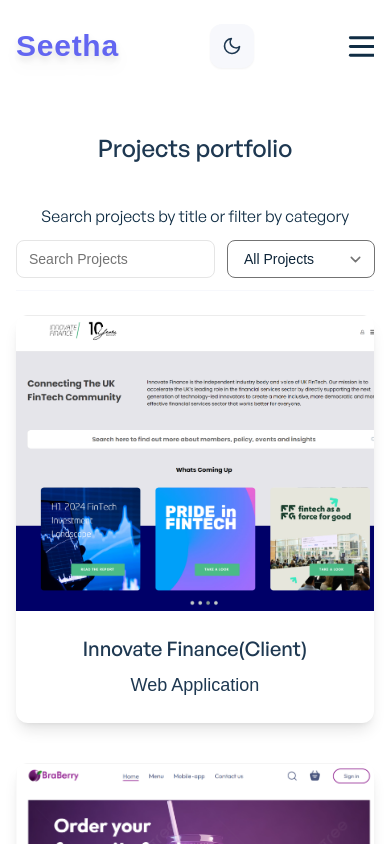
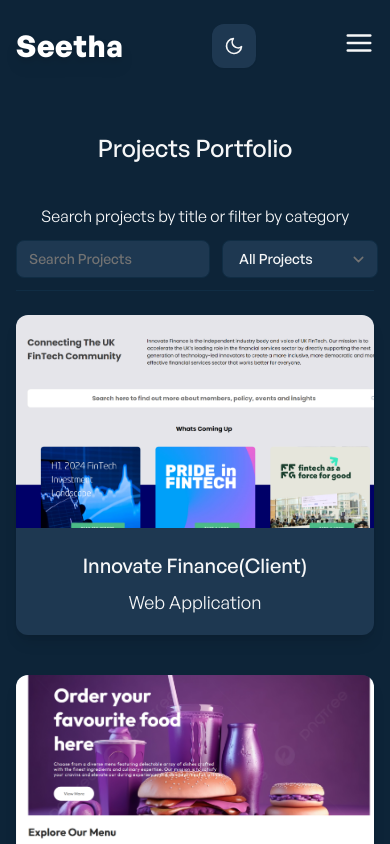
Before and after one commit to seetha-devi/my-portfolio, a Next.js app: page /projects in a window 390 px wide. Shown: the top 844 px of the page. Built offline with nearby package versions, Linux system fonts and the light colour scheme.

Commit message:
hydration issue is fixed

```diff
--- a/components/about/AboutClients.jsx
+++ b/components/about/AboutClients.jsx
@@ -1,10 +1,10 @@
-import { useState } from 'react';
+// import { useState } from 'react';
 import { clientsData } from '../../data/clientsData';
 import { clientsHeading } from '../../data/clientsData';
-import AboutClientSingle from './AboutClientSingle';
+import AboutSkill from './AboutSkill';
 
 function AboutClients() {
-	const [clients, setClients] = useState(clientsData);
+	const clients= clientsData;
 	return (
 		<div className="mt-10 sm:mt-20">
 			<p className="font-general-medium text-2xl sm:text-4xl text-primary-dark dark:text-primary-light">
@@ -12,7 +12,7 @@
 			</p>
 			<div className="m-4">
 
-					<AboutClientSingle  data={clients}/>
+					<AboutSkill  data={clients}/>
 
 
 			</div>
--- a/components/about/AboutClientSingle.jsx
+++ b/components/about/AboutSkill.jsx
@@ -1,7 +1,7 @@
 import Image from 'next/image';
-import { useState, useEffect } from 'react';
+import { useState} from 'react';
 
-const AboutClientSingle = ({ data }) => {
+const AboutSkill = ({ data }) => {
   // Set initial state to the name of the first skill
   const [selectedSkill, setSelectedSkill] = useState(data[0]?.name || null);
 
@@ -49,4 +49,4 @@
   );
 };
 
-export default AboutClientSingle;
+export default AboutSkill;
--- a/components/projects/ProjectSingle.jsx
+++ b/components/projects/ProjectSingle.jsx
@@ -1,14 +1,12 @@
 import { motion } from 'framer-motion';
 import Image from 'next/image';
 import Link from 'next/link';
-
-const imageStyle = { maxWidth: '100%', height: 'auto' };
 
 const ProjectSingle = (props) => {
 	return (
 		<motion.div
 			initial={{ opacity: 0 }}
-			animate={{ opacity: 1, delay: 1 }}
+			animate={{ opacity: 1 }}
 			transition={{
 				ease: 'easeInOut',
 				duration: 0.7,
@@ -21,18 +19,17 @@
 				aria-label="Single Project"
 				passHref
 			>
-				<div className="rounded-xl shadow-lg hover:shadow-xl cursor-pointer mb-10 sm:mb-0 bg-secondary-light dark:bg-ternary-dark">
-					<div>
+				<div className="w-full max-w-sm h-80 rounded-xl shadow-lg hover:shadow-xl cursor-pointer mb-10 sm:mb-0 bg-secondary-light dark:bg-ternary-dark">
+					<div className="relative h-2/3">
 						<Image
 							src={props.img}
-							className="rounded-t-xl border-none"
+							className="rounded-t-xl"
 							alt="Single Project"
-							layout="responsive"
-							width={150}
-							height={150}
+							layout="fill"
+							objectFit="cover"
 						/>
 					</div>
-					<div className="text-center px-4 py-6">
+					<div className="h-1/3 text-center px-4 py-6">
 						<p className="font-general-medium text-xl md:text-2xl text-ternary-dark dark:text-ternary-light mb-2">
 							{props.title}
 						</p>
--- a/components/projects/ProjectsGrid.jsx
+++ b/components/projects/ProjectsGrid.jsx
@@ -1,36 +1,33 @@
-import { useState } from 'react';
+import { useState, useEffect } from 'react';
 import { FiSearch } from 'react-icons/fi';
 import ProjectSingle from './ProjectSingle';
 import { projectsData } from '../../data/projectsData';
 import ProjectsFilter from './ProjectsFilter';
 
 function ProjectsGrid() {
-	const [searchProject, setSearchProject] = useState();
-	const [selectProject, setSelectProject] = useState();
+	const [searchProject, setSearchProject] = useState('');
+	const [selectProject, setSelectProject] = useState('');
+	const [filteredProjects, setFilteredProjects] = useState(projectsData);
 
-	// @todo - To be fixed
-	// const searchProjectsByTitle = projectsData.filter((item) => {
-	// 	const result = item.title
-	// 		.toLowerCase()
-	// 		.includes(searchProject.toLowerCase())
-	// 		? item
-	// 		: searchProject == ''
-	// 		? item
-	// 		: '';
-	// 	return result;
-	// });
+	useEffect(() => {
+		// Perform the filtering when search or category changes
+		const searchProjects = projectsData.filter((item) =>
+			item.title.toLowerCase().includes(searchProject.toLowerCase())
+		);
 
-	const selectProjectsByCategory = projectsData.filter((item) => {
-		let category =
-			item.category.charAt(0).toUpperCase() + item.category.slice(1);
-		return category.includes(selectProject);
-	});
+		const categoryFilteredProjects = searchProjects.filter((item) => {
+			const category = item.category.charAt(0).toUpperCase() + item.category.slice(1);
+			return category.includes(selectProject);
+		});
+
+		setFilteredProjects(categoryFilteredProjects);
+	}, [searchProject, selectProject]);
 
 	return (
-		<section className="py-5 sm:py-10 mt-5 sm:mt-10">
+		<div className="py-5 sm:py-10 mt-5 sm:mt-10">
 			<div className="text-center">
 				<p className="font-general-medium text-2xl sm:text-4xl mb-1 text-ternary-dark dark:text-ternary-light">
-					Projects portfolio
+					Projects Portfolio
 				</p>
 			</div>
 
@@ -70,20 +67,18 @@
                                 cursor-pointer
                                 "
 						>
-							<FiSearch className="text-ternary-dark dark:text-ternary-light w-5 h-5"></FiSearch>
+							<FiSearch className="text-ternary-dark dark:text-ternary-light w-5 h-5" />
 						</span>
 						<input
-							onChange={(e) => {
-								setSearchProject(e.target.value);
-							}}
+							onChange={(e) => setSearchProject(e.target.value)}
 							className="
-                                ont-general-medium
+                                font-general-medium
                                 pl-3
                                 pr-1
                                 sm:px-4
                                 py-2
                                 border
-                            border-gray-200
+                                border-gray-200
                                 dark:border-secondary-dark
                                 rounded-lg
                                 text-sm
@@ -96,9 +91,8 @@
 							id="name"
 							name="name"
 							type="search"
-							required=""
 							placeholder="Search Projects"
-							aria-label="Name"
+							aria-label="Search Projects"
 						/>
 					</div>
 
@@ -107,15 +101,11 @@
 			</div>
 
 			<div className="grid grid-cols-1 sm:grid-cols-2 lg:grid-cols-3 mt-6 sm:gap-5">
-				{selectProject
-					? selectProjectsByCategory.map((project, index) => {
-							return <ProjectSingle key={index} {...project} />;
-					  })
-					: projectsData.map((project, index) => (
-							<ProjectSingle key={index} {...project} />
-					  ))}
+				{filteredProjects.map((project, index) => (
+					<ProjectSingle key={index} {...project} />
+				))}
 			</div>
-		</section>
+		</div>
 	);
 }
 
--- a/components/shared/AppBanner.jsx
+++ b/components/shared/AppBanner.jsx
@@ -1,5 +1,4 @@
 import { motion } from 'framer-motion';
-import Image from 'next/image';
 import { FiArrowDownCircle } from 'react-icons/fi';
 import useThemeSwitcher from '../../hooks/useThemeSwitcher';
 
--- a/components/shared/AppFooterCopyright.jsx
+++ /dev/null
@@ -1,26 +0,0 @@
-function AppFooterCopyright() {
-	return (
-		<div className="font-general-regular flex justify-center items-center text-center mt-0">
-			<div className="text-lg text-ternary-dark dark:text-ternary-light">
-				&copy; {new Date().getFullYear()}
-				<a
-					href="https://github.com/seetha-devi"
-					target="__blank"
-					className="hover:underline hover:text-indigo-600 dark:hover:text-indigo-300 ml-1 duration-500"
-				>
-					Frontend Developer
-				</a>
-				.{' '}
-				<a
-					href="https://github.com/seetha-devi"
-					target="__blank"
-					className="text-secondary-dark dark:text-secondary-light font-medium uppercase hover:underline hover:text-indigo-600 dark:hover:text-indigo-300 ml-1 duration-500"
-				>
-					Seetha
-				</a>
-			</div>
-		</div>
-	);
-}
-
-export default AppFooterCopyright;
--- a/components/shared/AppHeader.jsx
+++ b/components/shared/AppHeader.jsx
@@ -1,8 +1,7 @@
-import { useState } from 'react';
+import { useState, useEffect } from 'react';
+import { FiSun, FiMoon, FiX, FiMenu } from 'react-icons/fi';
 import Link from 'next/link';
-import Image from 'next/image';
 import { motion } from 'framer-motion';
-import { FiSun, FiMoon, FiX, FiMenu } from 'react-icons/fi';
 import HireMeModal from '../HireMeModal';
 import useThemeSwitcher from '../../hooks/useThemeSwitcher';
 
@@ -11,26 +10,18 @@
 	const [showModal, setShowModal] = useState(false);
 	const [activeTheme, setTheme] = useThemeSwitcher();
 
+	useEffect(() => {
+		// Ensure the client-side rendering matches the server-side
+		document.documentElement.classList.toggle('dark', activeTheme === 'dark');
+	}, [activeTheme]);
+
 	function toggleMenu() {
-		if (!showMenu) {
-			setShowMenu(true);
-		} else {
-			setShowMenu(false);
-		}
+		setShowMenu(prev => !prev);
 	}
 
 	function showHireMeModal() {
-		if (!showModal) {
-			document
-				.getElementsByTagName('html')[0]
-				.classList.add('overflow-y-hidden');
-			setShowModal(true);
-		} else {
-			document
-				.getElementsByTagName('html')[0]
-				.classList.remove('overflow-y-hidden');
-			setShowModal(false);
-		}
+		document.getElementsByTagName('html')[0].classList.toggle('overflow-y-hidden', !showModal);
+		setShowModal(prev => !prev);
 	}
 
 	return (
@@ -46,19 +37,10 @@
 				<div className="flex justify-between items-center px-4 sm:px-0">
 					<div>
 						<Link href="/">
-							{activeTheme === 'dark' ? (
-								<div className="text-indigo-500 text-3xl sm:text-3xl md:text-4xl font-extrabold tracking-wide drop-shadow-lg hover:text-indigo-600 transition duration-300">
-									Seetha
-								</div>
-							) : (
-
-								<div className="text-white text-3xl sm:text-3xl md:text-4xl font-extrabold tracking-wide drop-shadow-lg hover:text-gray-300 transition duration-300">
-									Seetha
-								</div>
-							)}
+							<div className={`text-3xl sm:text-3xl md:text-4xl font-extrabold tracking-wide drop-shadow-lg transition duration-300 ${activeTheme === 'dark' ? 'text-white hover:text-gray-600' : 'text-indigo-500 hover:text-indigo-600'}`}>
+								Seetha
+							</div>
 						</Link>
-
-
 					</div>
 
 					{/* Theme switcher small screen */}
@@ -82,17 +64,11 @@
 							className="focus:outline-none"
 							aria-label="Hamburger Menu"
 						>
-							<svg
-								xmlns="http://www.w3.org/2000/svg"
-								viewBox="0 0 24 24"
-								className="h-7 w-7 fill-current text-secondary-dark dark:text-ternary-light"
-							>
-								{showMenu ? (
-									<FiX className="text-3xl" />
-								) : (
-									<FiMenu className="text-3xl" />
-								)}
-							</svg>
+							{showMenu ? (
+								<FiX className="text-3xl fill-current text-secondary-dark dark:text-ternary-light" />
+							) : (
+								<FiMenu className="text-3xl fill-current text-secondary-dark dark:text-ternary-light" />
+							)}
 						</button>
 					</div>
 				</div>
@@ -181,13 +157,12 @@
 				</div>
 			</div>
 			<div>
-				{showModal ? (
+				{showModal && (
 					<HireMeModal
 						onClose={showHireMeModal}
 						onRequest={showHireMeModal}
 					/>
-				) : null}
-				{showModal ? showHireMeModal : null}
+				)}
 			</div>
 		</motion.nav>
 	);
--- a/hooks/useThemeSwitcher.jsx
+++ b/hooks/useThemeSwitcher.jsx
@@ -1,14 +1,16 @@
-import { useEffect, useState } from 'react';
+import { useState, useEffect } from 'react';
 
 const useThemeSwitcher = () => {
-	const [theme, setTheme] = useState(
-		typeof window !== 'undefined' ? localStorage.theme : ''
-	);
+	const [theme, setTheme] = useState(() => {
+		if (typeof window !== 'undefined') {
+			return localStorage.getItem('theme') || 'light'; // Default theme if not set
+		}
+		return 'light'; // Default for server-side
+	});
 	const activeTheme = theme === 'dark' ? 'light' : 'dark';
 
 	useEffect(() => {
 		const root = window.document.documentElement;
-
 		root.classList.remove(activeTheme);
 		root.classList.add(theme);
 		localStorage.setItem('theme', theme);
--- a/styles/globals.css
+++ b/styles/globals.css
@@ -1,14 +1,12 @@
 @tailwind base;
 @tailwind components;
 @tailwind utilities;
-
-@import url('https://fonts.googleapis.com/css2?family=Kanit:ital,wght@0,100;0,200;0,300;0,400;0,500;0,600;0,700;0,800;0,900;1,100;1,200;1,300;1,400;1,500;1,600;1,700;1,800;1,900&family=Montserrat:ital,wght@0,100..900;1,100..900&family=Raleway:ital,wght@0,100..900;1,100..900&display=swap');
 
 html,
 body {
 	padding: 0;
 	margin: 0;
-	font-family:  "Kanit", sans-serif;
+	font-family: 'GeneralSans-Variable';
 }
 
 a {
```
Also changed, not shown: hooks/useScrollToTop.jsx (+10 -23 lines).
